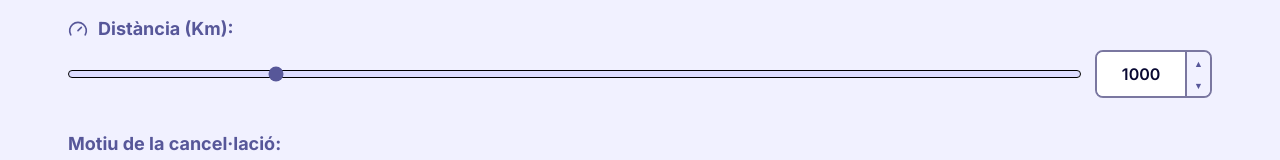
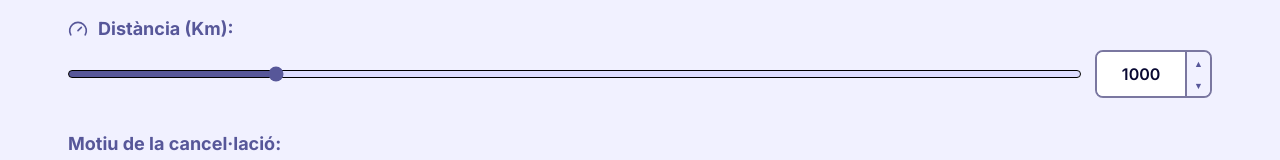
Before and after one commit to Samuraky/webIPO, a React (Vite) app: page /webIPO/cancel-transport in a window 1280 px wide. Shown: the part 611-771 px from the top of the page. Built offline with nearby package versions, Linux system fonts and the light colour scheme; sample sign-in values are in the browser's storage.

Commit message:
slider calncear

```diff
--- a/src/pages/CancelTransport.jsx
+++ b/src/pages/CancelTransport.jsx
@@ -166,9 +166,13 @@ function CancelTransport({ user, driverState, setDriverState, onLogout }) {
           <label className="range-label" htmlFor="kmNum"><Gauge size={20} /> {tx.cancel_dist}</label>
           <div className="range-row">
             <input
-              type="range" id="kmRange"
-              min={0} max={5000} value={km}
+              type="range"
+              id="kmRange"
+              min={0}
+              max={5000}
+              value={km}
               onChange={e => handleKmChange(e.target.value)}
+              style={{ "--value": `${(km / 5000) * 100}%` }}
             />
             <div className="range-number-box">
               <input
```
